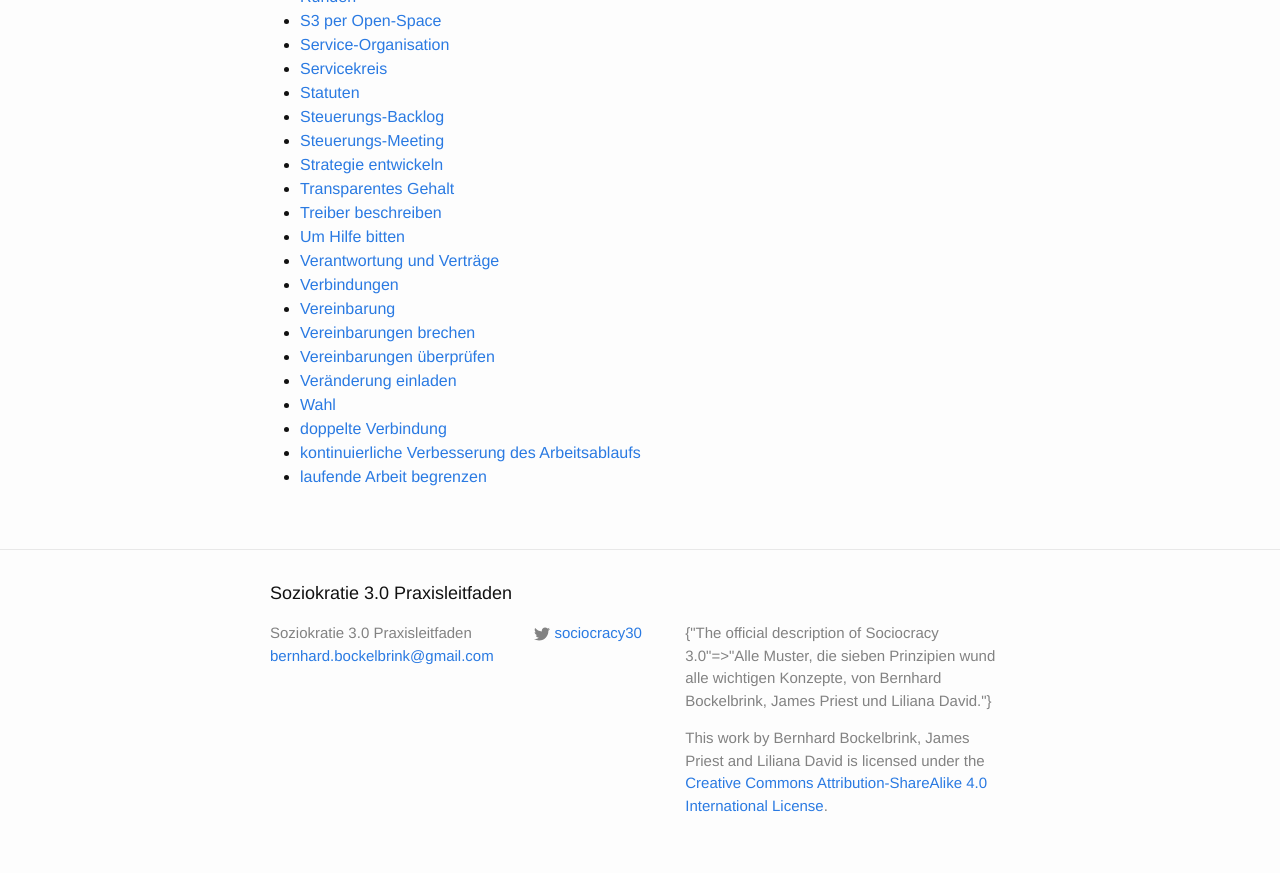
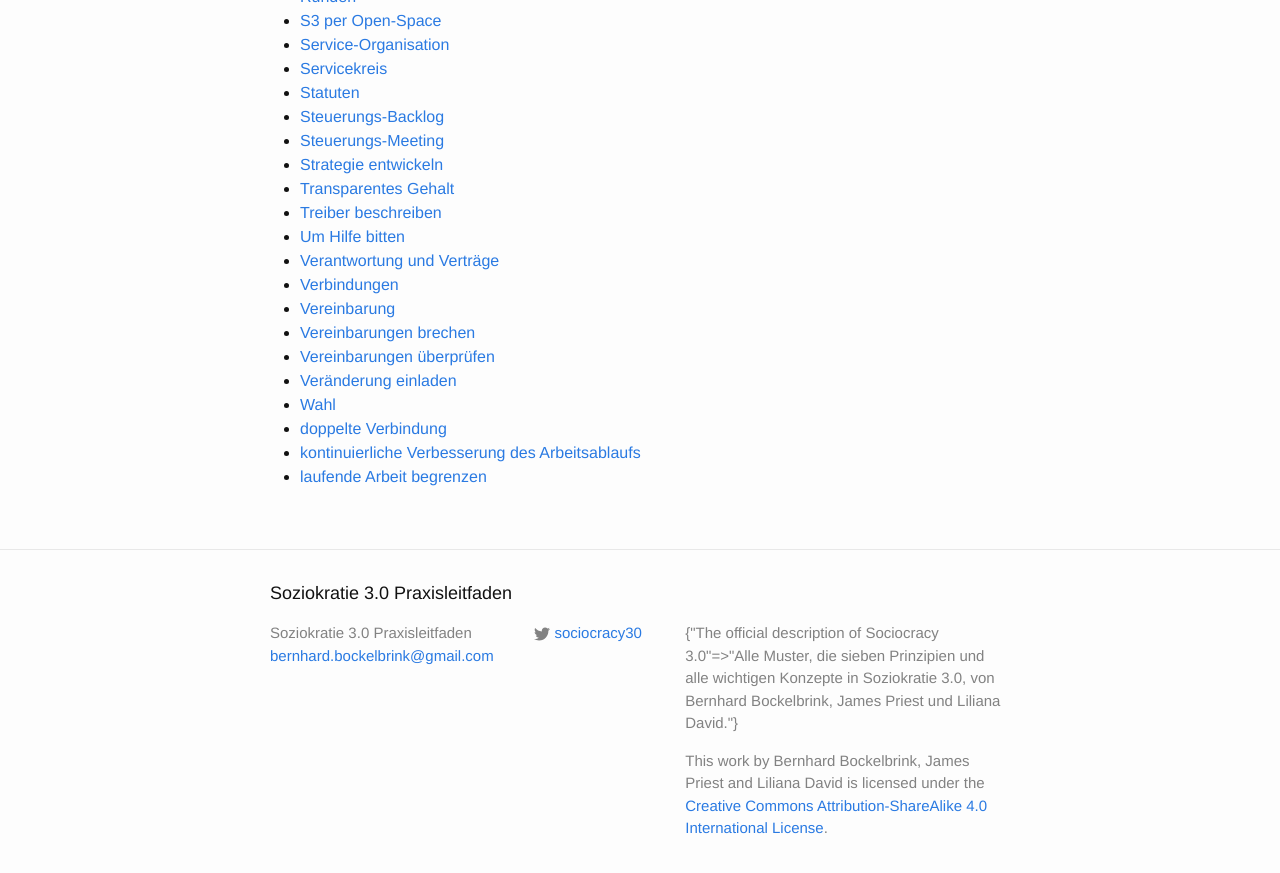
Before and after one commit to S3-working-group/s3-praxisleitfaden, a Jekyll site: the page built from docs/index.md, in a window 1280 px wide and 900 px high, scrolled down 1971 px. Shown: the top 873 px of the window. Built offline with Jekyll 4.4.1, drawn with Linux system fonts in a browser that asks for light colours; some of the changed text lies outside the part shown.

Commit message:
fixed translation

```diff
--- a/docs/_config.yml
+++ b/docs/_config.yml
@@ -1,7 +1,7 @@
 title: Soziokratie 3.0 Praxisleitfaden
 email: bernhard.bockelbrink@gmail.com
 description:
-  The official description of Sociocracy 3.0: Alle Muster, die sieben Prinzipien wund alle wichtigen Konzepte, von Bernhard Bockelbrink, James Priest und Liliana David.
+  The official description of Sociocracy 3.0: Alle Muster, die sieben Prinzipien und alle wichtigen Konzepte in Soziokratie 3.0, von Bernhard Bockelbrink, James Priest und Liliana David.
 baseurl: ""
 url: "http://s3-working-group.github.io"
 twitter_username: sociocracy30
```
